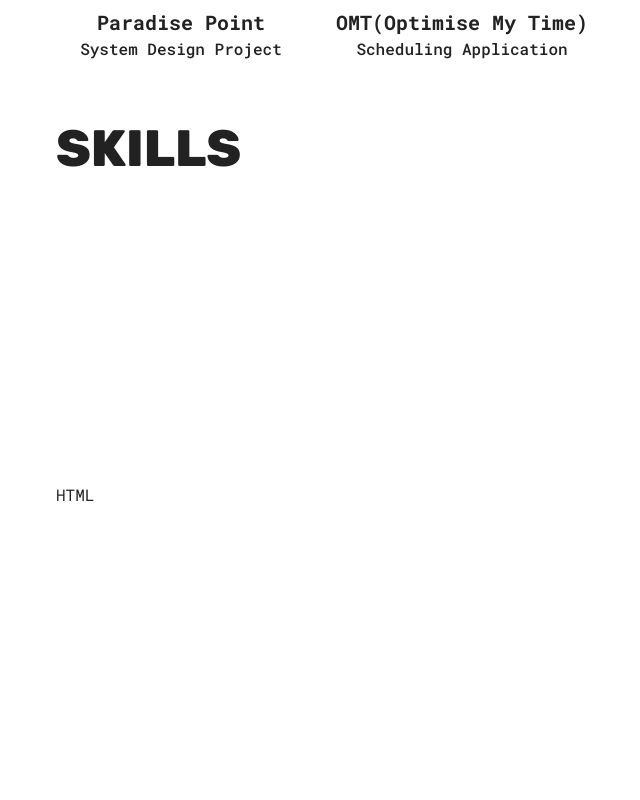
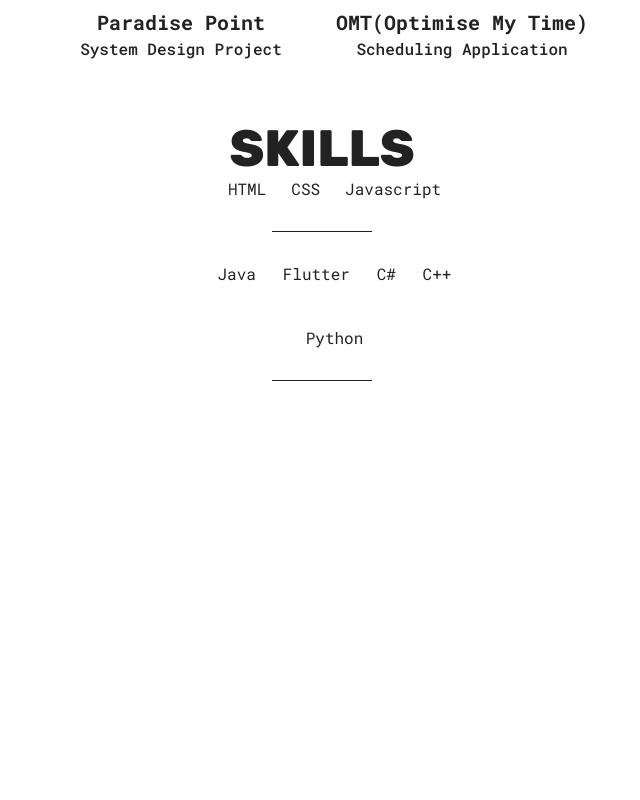
Before and after one commit to IngeSenekal/Inge-Senekal-Virtual-CV, a React (Vite) app: page / in a window 1280 px wide. Shown: the part 1160-1960 px from the top of the page, without its empty margins (318-958 px from the left). After the commit the page ends 1571 px from the top, so only its background shows below. Built offline with nearby package versions, Linux system fonts and the light colour scheme.

Commit message:
Update SkillsStyles.module.css

```diff
--- a/src/sections/Skills/SkillsStyles.module.css
+++ b/src/sections/Skills/SkillsStyles.module.css
@@ -0,0 +1,32 @@
+.container {
+  display: flex;
+  flex-direction: column;
+  text-align: center;
+
+  span {
+    display: flex;
+    align-items: center;
+    gap: 5px;
+  }
+
+  img {
+    width: 20px;
+  }
+}
+
+.skillList {
+  display: flex;
+  justify-content: space-evenly;
+  align-self: center;
+  flex-wrap: wrap;
+  row-gap: 40px;
+  max-width: 26ch;
+}
+
+hr {
+  width: 100px;
+  height: 1px;
+  border: none;
+  background-color: var(--text-color);
+  margin: 30px auto;
+}
```
